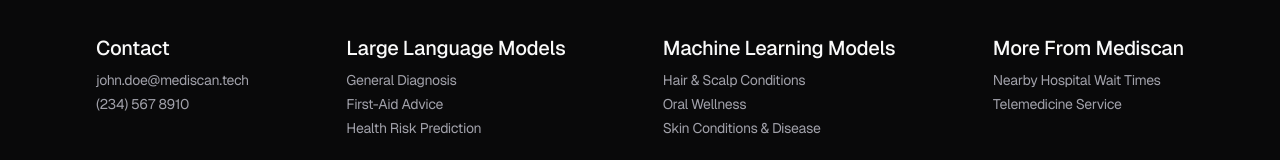
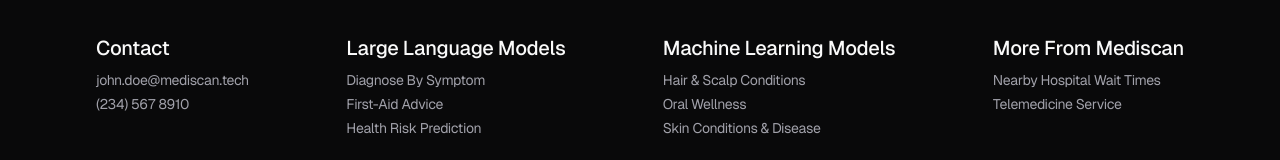
Before and after one commit to mediscan-tech/www, a Next.js app: page /directory in a window 1280 px wide. Shown: the part 944-1104 px from the top of the page. Built offline with nearby package versions, Linux system fonts and the light colour scheme; no server answers; a web font is replaced by a local one.

Commit message:
tiny things

```diff
--- /dev/null
+++ b/src/app/(LLMs)/symptom/page.tsx
@@ -0,0 +1,5 @@
+export default function DiagnosisFromSymptoms() {
+  return (
+    <div className="h-screen"></div>
+  )
+}
--- a/src/app/directory/page.tsx
+++ b/src/app/directory/page.tsx
@@ -32,8 +32,8 @@
     icon: <MdFace className="w-full h-full" color="#14616e" />
   },
   {
-    href: "/general",
-    title: "General Diagnosis",
+    href: "/symptom",
+    title: "Diagnose By Symptom",
     description: "Dolor sit amet, consectetur adipiscing elit, sed do eiusmod tempor incididunt.",
     icon: <FaCommentMedical className="w-full h-full" color="#14616e" />
   },
--- a/src/components/ui/footer.tsx
+++ b/src/components/ui/footer.tsx
@@ -12,7 +12,7 @@
         </div>
         <div>
           <h1 className="text-text-light text-xl font-medium pt-4">Large Language Models</h1>
-          <p className="mt-2 text-sm">General Diagnosis</p>
+          <p className="mt-2 text-sm">Diagnose By Symptom</p>
           <p className="mt-1 text-sm">First-Aid Advice</p>
           <p className="mt-1 text-sm">Health Risk Prediction</p>
         </div>
```
